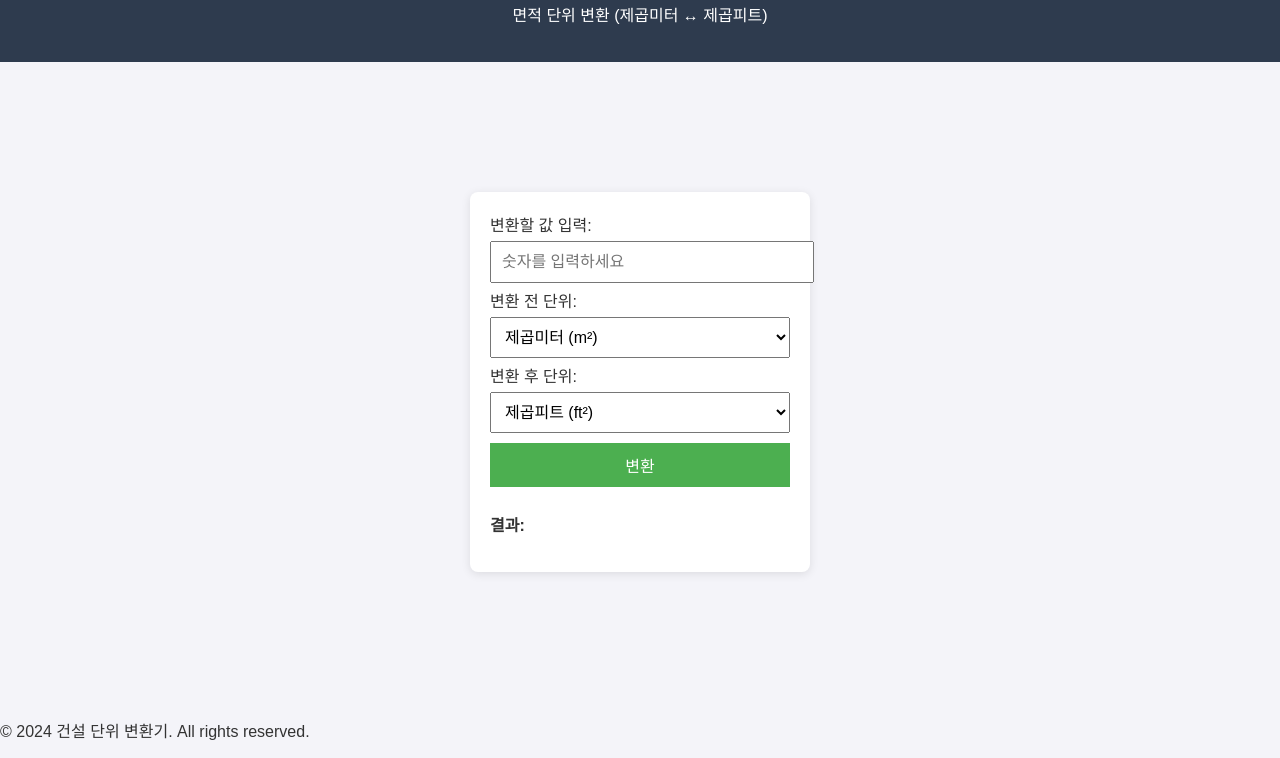
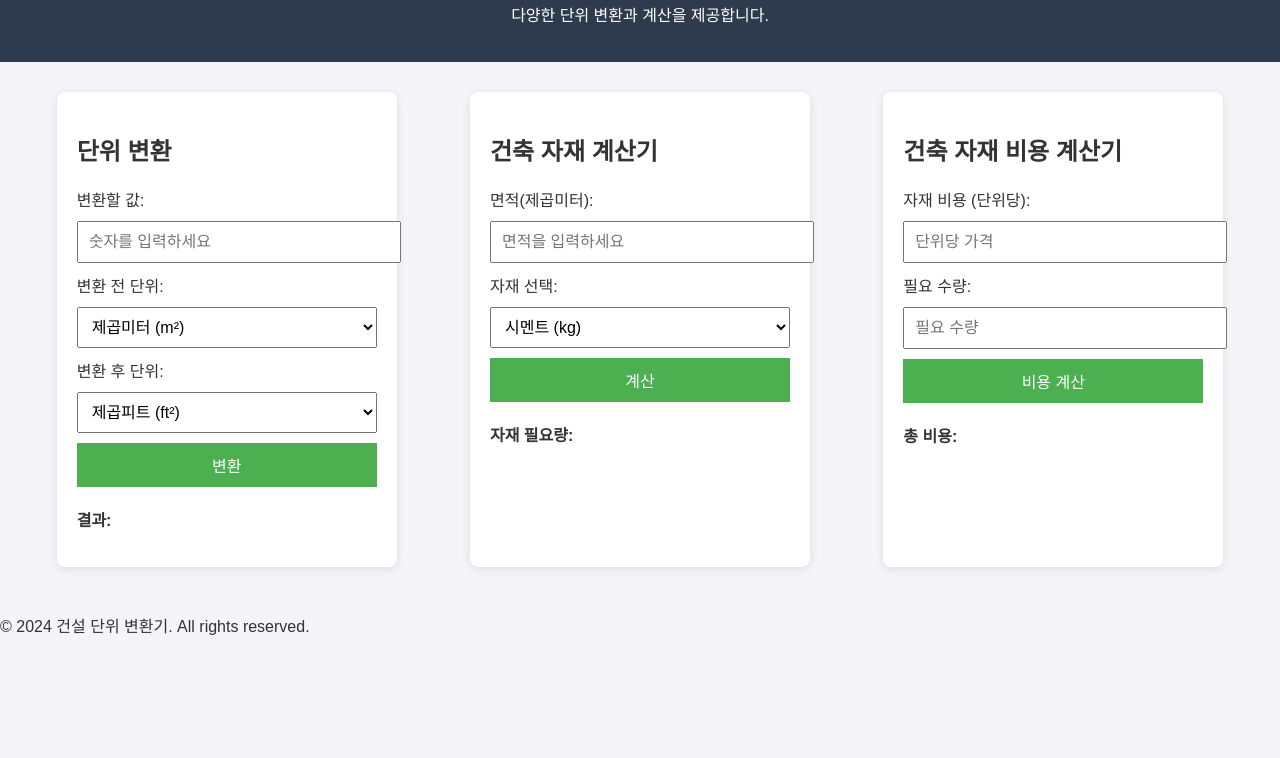
Before and after one commit to hwaseon-yeo/constructionmetricspro, a plain HTML site: page index.html in a window 1280 px wide. Shown: the part 80-838 px from the top of the page. After the commit the page ends 800 px from the top, so only its background shows below. Drawn offline with Linux system fonts and the light colour scheme.

Commit message:
Updated code to include new features-1217

```diff
--- a/index.html
+++ b/index.html
@@ -9,30 +9,69 @@
 <body>
     <header>
         <h1>건설 단위 변환기</h1>
-        <p>면적 단위 변환 (제곱미터 ↔ 제곱피트)</p>
+        <p>다양한 단위 변환과 계산을 제공합니다.</p>
     </header>
 
     <main>
         <div class="converter-container">
-            <label for="input-value">변환할 값 입력:</label>
+            <h2>단위 변환</h2>
+            <label for="input-value">변환할 값:</label>
             <input type="number" id="input-value" placeholder="숫자를 입력하세요">
 
             <label for="from-unit">변환 전 단위:</label>
             <select id="from-unit">
                 <option value="m2">제곱미터 (m²)</option>
                 <option value="ft2">제곱피트 (ft²)</option>
+                <option value="yard2">제곱야드 (yd²)</option>
+                <option value="acre">에이커 (acre)</option>
             </select>
 
             <label for="to-unit">변환 후 단위:</label>
             <select id="to-unit">
                 <option value="ft2">제곱피트 (ft²)</option>
                 <option value="m2">제곱미터 (m²)</option>
+                <option value="yard2">제곱야드 (yd²)</option>
+                <option value="acre">에이커 (acre)</option>
             </select>
 
             <button onclick="convert()">변환</button>
 
             <div id="result">
                 <p>결과: <span id="output"></span></p>
+            </div>
+        </div>
+
+        <div class="calculator-container">
+            <h2>건축 자재 계산기</h2>
+            <label for="area">면적(제곱미터):</label>
+            <input type="number" id="area" placeholder="면적을 입력하세요">
+
+            <label for="material">자재 선택:</label>
+            <select id="material">
+                <option value="cement">시멘트 (kg)</option>
+                <option value="sand">모래 (kg)</option>
+                <option value="bricks">벽돌 (개)</option>
+            </select>
+
+            <button onclick="calculateMaterials()">계산</button>
+
+            <div id="material-result">
+                <p>자재 필요량: <span id="material-output"></span></p>
+            </div>
+        </div>
+
+        <div class="cost-calculator-container">
+            <h2>건축 자재 비용 계산기</h2>
+            <label for="material-cost">자재 비용 (단위당):</label>
+            <input type="number" id="material-cost" placeholder="단위당 가격">
+
+            <label for="quantity">필요 수량:</label>
+            <input type="number" id="quantity" placeholder="필요 수량">
+
+            <button onclick="calculateCost()">비용 계산</button>
+
+            <div id="cost-result">
+                <p>총 비용: <span id="cost-output"></span></p>
             </div>
         </div>
     </main>
--- a/scripts.js
+++ b/scripts.js
@@ -3,24 +3,67 @@ function convert() {
     const value = parseFloat(document.getElementById("input-value").value);
     const fromUnit = document.getElementById("from-unit").value;
     const toUnit = document.getElementById("to-unit").value;
+    let result;
 
-    // 유효한 값이 입력되었는지 확인
     if (isNaN(value)) {
         alert("숫자를 입력해주세요.");
         return;
     }
 
-    let result;
-
-    // 제곱미터 <-> 제곱피트 변환 공식
+    // 단위 변환
     if (fromUnit === "m2" && toUnit === "ft2") {
-        result = value * 10.764; // 제곱미터를 제곱피트로 변환
+        result = value * 10.764;
     } else if (fromUnit === "ft2" && toUnit === "m2") {
-        result = value / 10.764; // 제곱피트를 제곱미터로 변환
+        result = value / 10.764;
+    } else if (fromUnit === "m2" && toUnit === "yard2") {
+        result = value * 1.196;
+    } else if (fromUnit === "yard2" && toUnit === "m2") {
+        result = value / 1.196;
+    } else if (fromUnit === "m2" && toUnit === "acre") {
+        result = value * 0.000247;
+    } else if (fromUnit === "acre" && toUnit === "m2") {
+        result = value / 0.000247;
     } else {
-        result = value; // 동일한 단위일 경우 값 그대로 반환
+        result = value;
     }
 
-    // 결과 출력
     document.getElementById("output").textContent = result.toFixed(2);
 }
+
+// 건축 자재 계산기
+function calculateMaterials() {
+    const area = parseFloat(document.getElementById("area").value);
+    const material = document.getElementById("material").value;
+    let materialAmount;
+
+    if (isNaN(area)) {
+        alert("면적을 입력해주세요.");
+        return;
+    }
+
+    if (material === "cement") {
+        materialAmount = area * 30; // 예시: 시멘트 1m²당 30kg
+    } else if (material === "sand") {
+        materialAmount = area * 50; // 예시: 모래 1m²당 50kg
+    } else if (material === "bricks") {
+        materialAmount = area * 100; // 예시: 벽돌 1m²당 100개
+    }
+
+    document.getElementById("material-output").textContent = materialAmount.toFixed(2);
+}
+
+// 건축 자재 비용 계산기
+function calculateCost() {
+    const cost = parseFloat(document.getElementById("material-cost").value);
+    const quantity = parseFloat(document.getElementById("quantity").value);
+    let totalCost;
+
+    if (isNaN(cost) || isNaN(quantity)) {
+        alert("비용과 수량을 입력해주세요.");
+        return;
+    }
+
+    totalCost = cost * quantity;
+
+    document.getElementById("cost-output").textContent = totalCost.toFixed(2);
+}
--- a/styles.css
+++ b/styles.css
@@ -1,17 +1,16 @@
-/* 기본 스타일링 */
 body {
     font-family: Arial, sans-serif;
+    background-color: #f4f4f9;
+    color: #333;
     margin: 0;
     padding: 0;
-    background-color: #f4f4f9;
-    color: #333;
 }
 
 header {
     background-color: #2e3b4e;
     color: white;
     text-align: center;
-    padding: 20px 0;
+    padding: 20px;
 }
 
 h1 {
@@ -20,28 +19,28 @@ h1 {
 
 main {
     display: flex;
-    justify-content: center;
-    align-items: center;
-    height: 80vh;
-    flex-direction: column;
+    justify-content: space-around;
+    flex-wrap: wrap;
+    padding: 20px;
 }
 
-.converter-container {
+.converter-container, .calculator-container, .cost-calculator-container {
     background-color: white;
     border-radius: 8px;
     box-shadow: 0 2px 10px rgba(0, 0, 0, 0.1);
     padding: 20px;
     width: 300px;
+    margin: 10px;
 }
 
-label {
+label, button {
+    display: block;
     margin: 10px 0;
 }
 
 input, select, button {
     width: 100%;
     padding: 10px;
-    margin: 5px 0;
     font-size: 1rem;
 }
 
@@ -56,7 +55,9 @@ button:hover {
     background-color: #45a049;
 }
 
-#result {
+#result, #material-result, #cost-result {
     margin-top: 20px;
     font-weight: bold;
 }
+
+}
```
